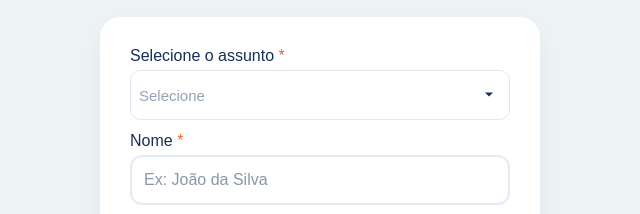
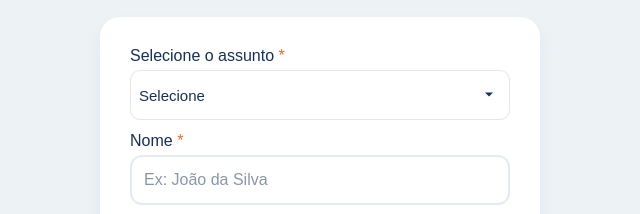
Before and after one commit to cleiltoncrefaz/cfz-promotora, a plain HTML site: page contato.html in a window 1280 px wide. Shown: the part 163-377 px from the top of the page, 570-1210 px from the left. Drawn offline with Linux system fonts and the light colour scheme; a web font is replaced by a local one.

Commit message:
Update contato.html

```diff
--- a/contato.html
+++ b/contato.html
@@ -667,6 +667,7 @@
                         border: 2px solid #E4EBF3;
                         font-size: 16px;
                         cursor: pointer;
+                        color: var(--azul-crefaz);
                     }
 
                     .input-group select:focus {
```
